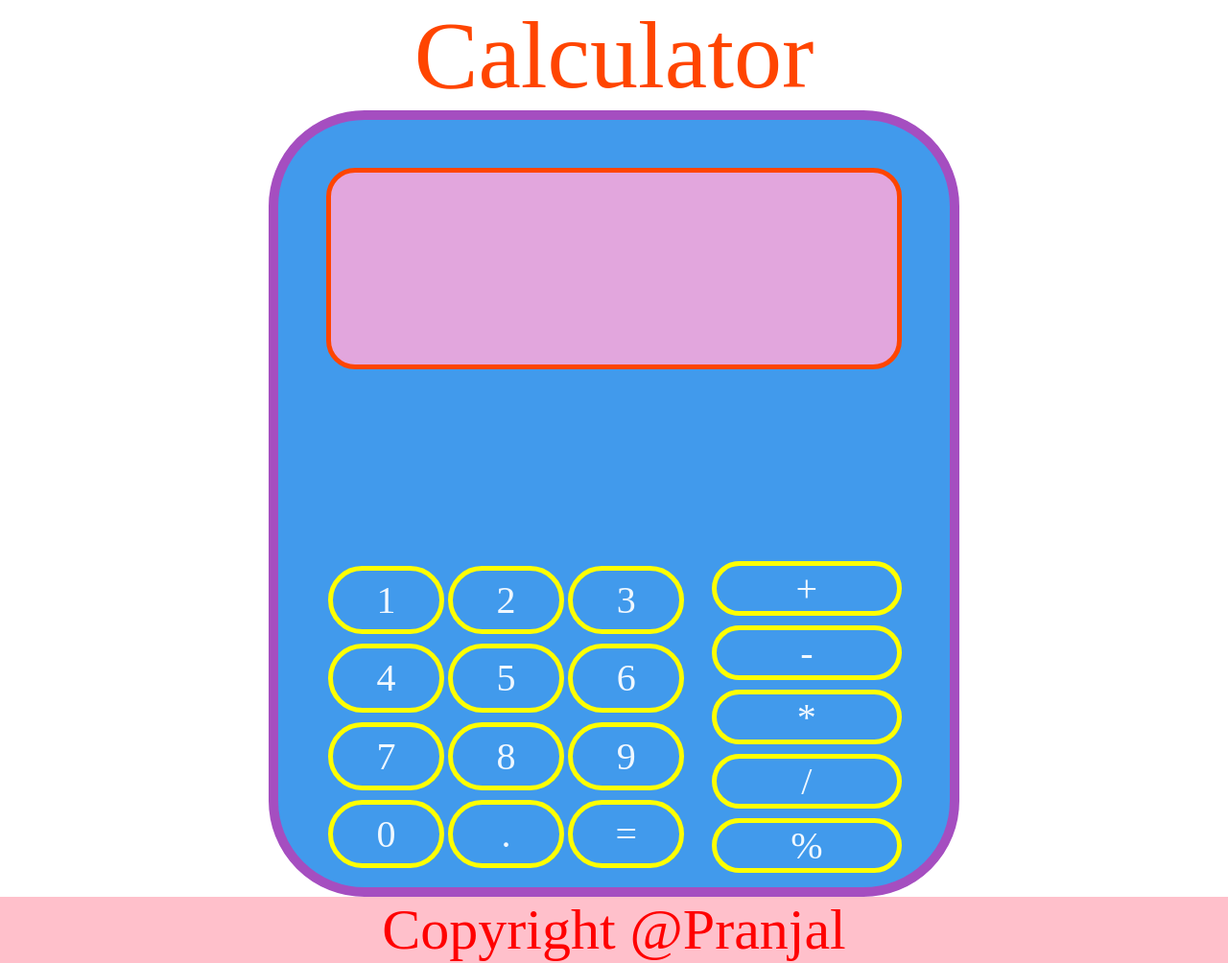
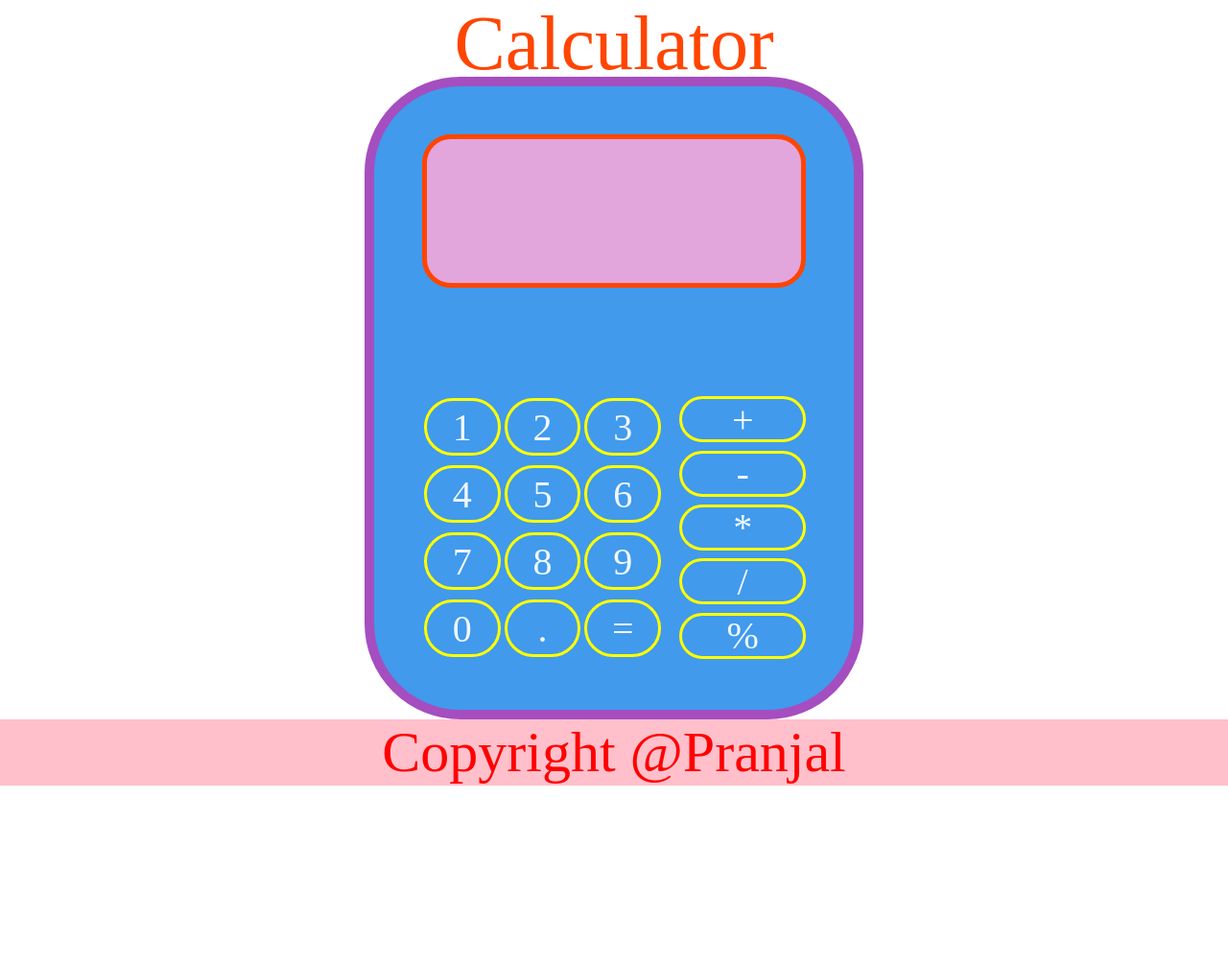
Before and after one commit to pranjal300799/Calculator, a plain HTML site: page index.html in a window 1280 px wide. Shown: the whole page at 96% size. After the commit the page ends 819 px from the top, so only its background shows below. Drawn offline with Linux system fonts and the light colour scheme.

Commit message:
Add rule for functionality div,change dimensions

```diff
--- a/style.css
+++ b/style.css
@@ -10,11 +10,16 @@ body
 }
 .header
 {
-    font-size:100px;
+    font-size:80px;
     color:orangered;
     display:flex;
     justify-content:center;
-    height:15%;
+    height:10%;
+}
+.functionality
+{
+    display:flex;
+    height:75px;
 }
 .footer
 {
@@ -28,21 +33,21 @@ body
 }
 .outline
 {
-    width:600px;
-    height:700px;
+    width:400px;
+    height:550px;
     border: 2px solid black;
     border-radius:100px;
     display:flex;
     flex-direction:column;
     padding:50px;
-    gap:100px;
+    gap:20px;
     background-color:rgb(65, 154, 236);
     border: 10px solid rgb(165, 78, 192);
     align-self:center;
 }
 .screen
 {
-    height:200px;
+    height:150px;
     border:5px solid orangered;
     background-color: rgb(226, 166, 221);
     border-radius: 30px;
@@ -52,7 +57,7 @@ body
 }
 .screen>div
 {
-    height:100px;
+    height:75px;
     border-radius: 30px;
     font-size:50px;
     display:flex;
@@ -62,7 +67,7 @@ body
 .input-panel
 {
     display:flex;
-    height:400px;
+    height:300px;
 }
 .digits
 {
@@ -75,7 +80,7 @@ body
 .digit
 {
     width:28%;
-    border: 5px solid yellow;
+    border: 3px solid yellow;
     border-radius:50px;
     font-size:40px;
     display:flex;
@@ -91,12 +96,12 @@ body
     flex-direction:column;
     justify-content:space-around;
     width:200px;
-    gap:10px;
+    gap:2px;
 }
 .operator
 {
-    height:18%;
-    border: 5px solid yellow;
+    height:15%;
+    border: 3px solid yellow;
     display:flex;
     justify-content:center;
     align-items:center;
```
